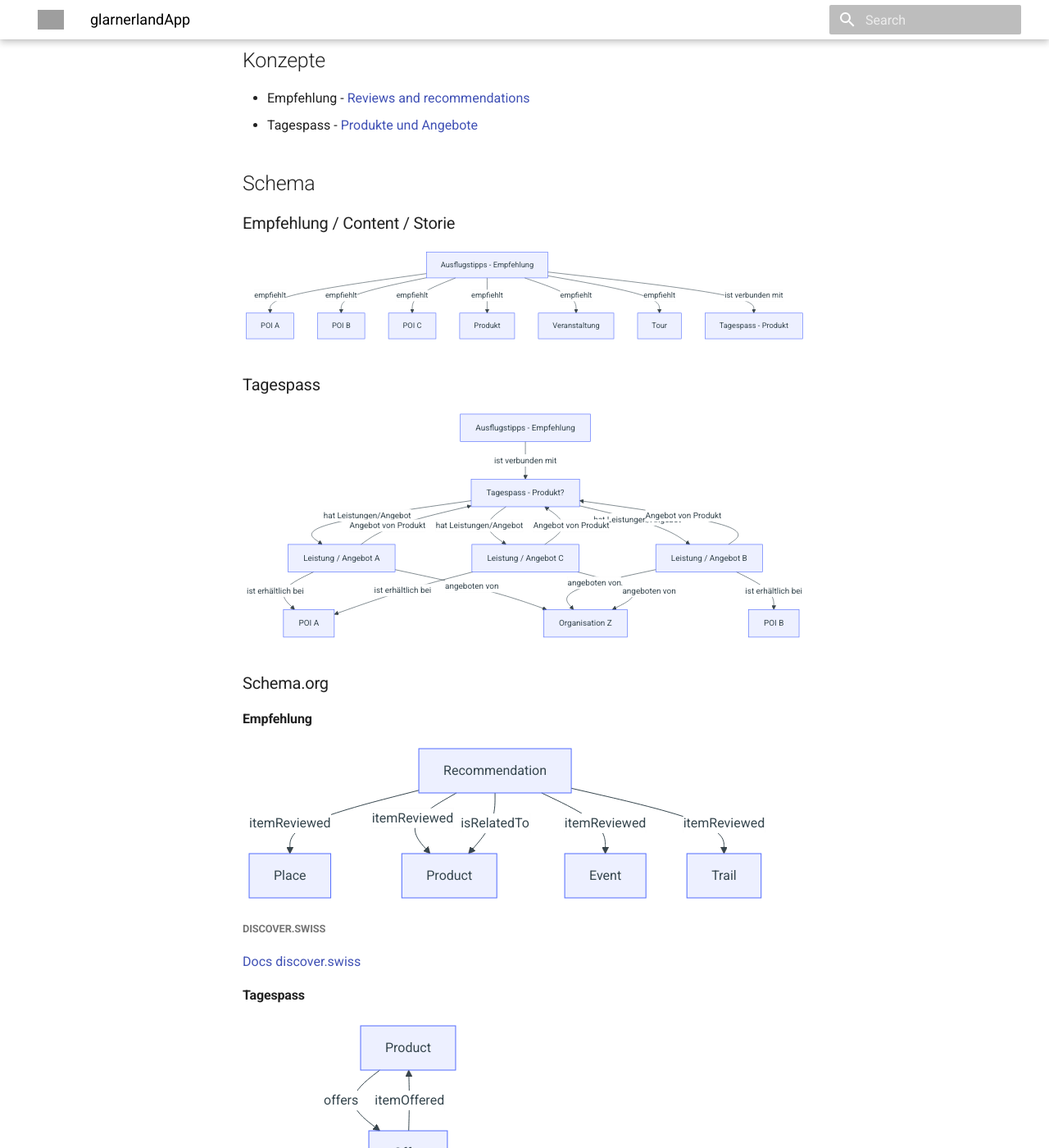
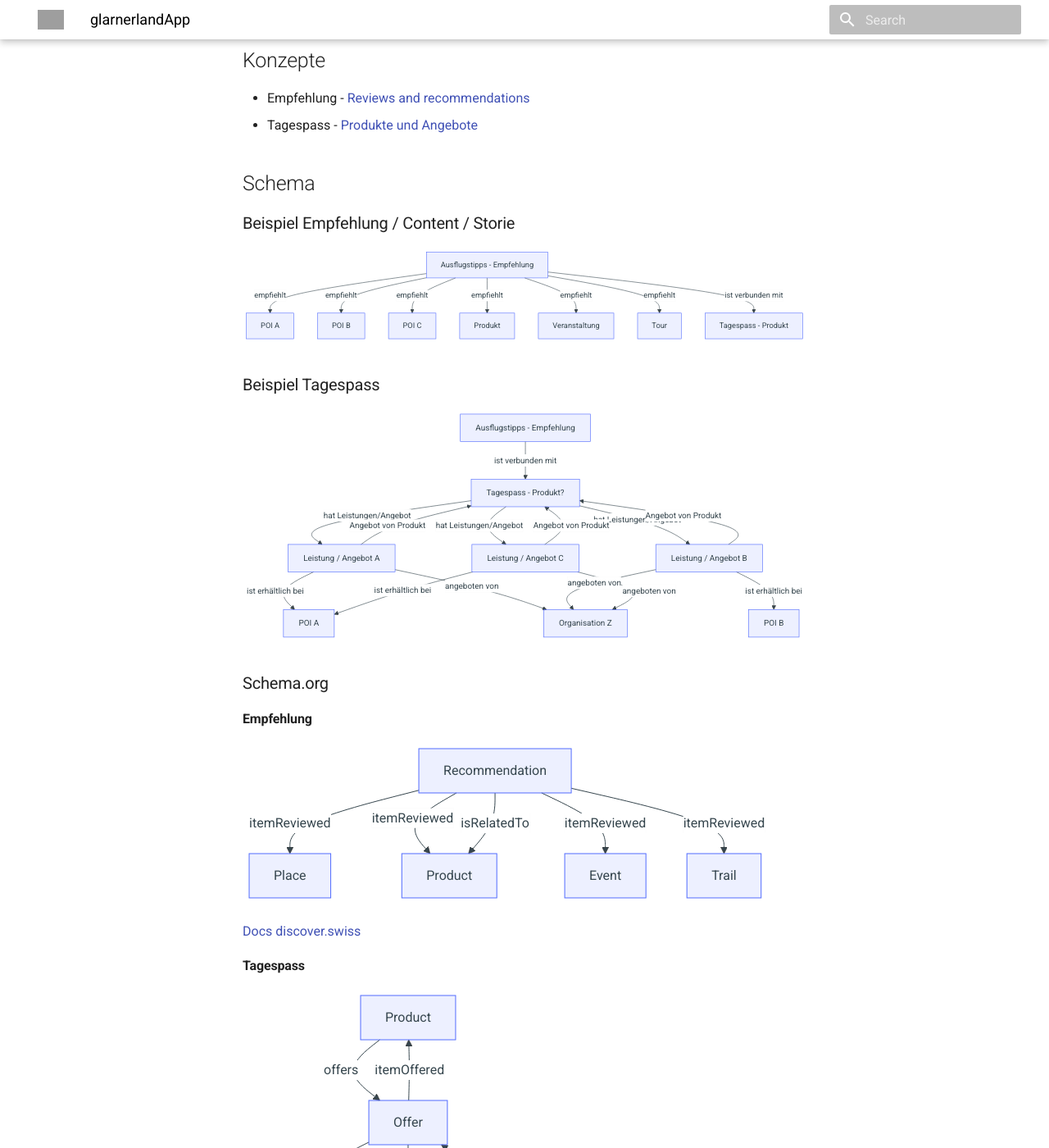
Before and after one commit to tsolenthaler/docs.contentdesk.io, an MkDocs documentation site: the page built from docs/dev/projects/glarnerlandApp.md, in a window 1280 px wide and 1400 px high, scrolled down 379 px. Shown: the whole window at 82% size. Built offline with MkDocs 1.6.1 and Material for MkDocs 9.7.7, drawn with Linux system fonts in a browser that asks for light colours; grey boxes are pictures that could not be loaded.

Commit message:
Refactor section headings in glarnerlandApp.md and concepts.md

````diff
--- a/docs/dev/projects/glarnerlandApp.md
+++ b/docs/dev/projects/glarnerlandApp.md
@@ -16,7 +16,7 @@
 
 ## Schema
 
-### Empfehlung / Content / Storie
+### Beispiel Empfehlung / Content / Storie
 
 ``` mermaid
 graph TD
@@ -34,7 +34,7 @@
     Tagespass[Tagespass - Produkt]
 ```
 
-### Tagespass
+### Beispiel Tagespass
 ``` mermaid
 graph TD
     Recommendation[Ausflugstipps - Empfehlung]
@@ -75,7 +75,6 @@
     Recommendation -->|isRelatedTo|Product
 ```
 
-##### discover.swiss
 [Docs discover.swiss ](https://docs.discover.swiss/dev/concepts/reviews-and-recommendations/)
 
 #### Tagespass
````
Also changed, not shown: docs/dev/concepts.md (+2 -2 lines).
